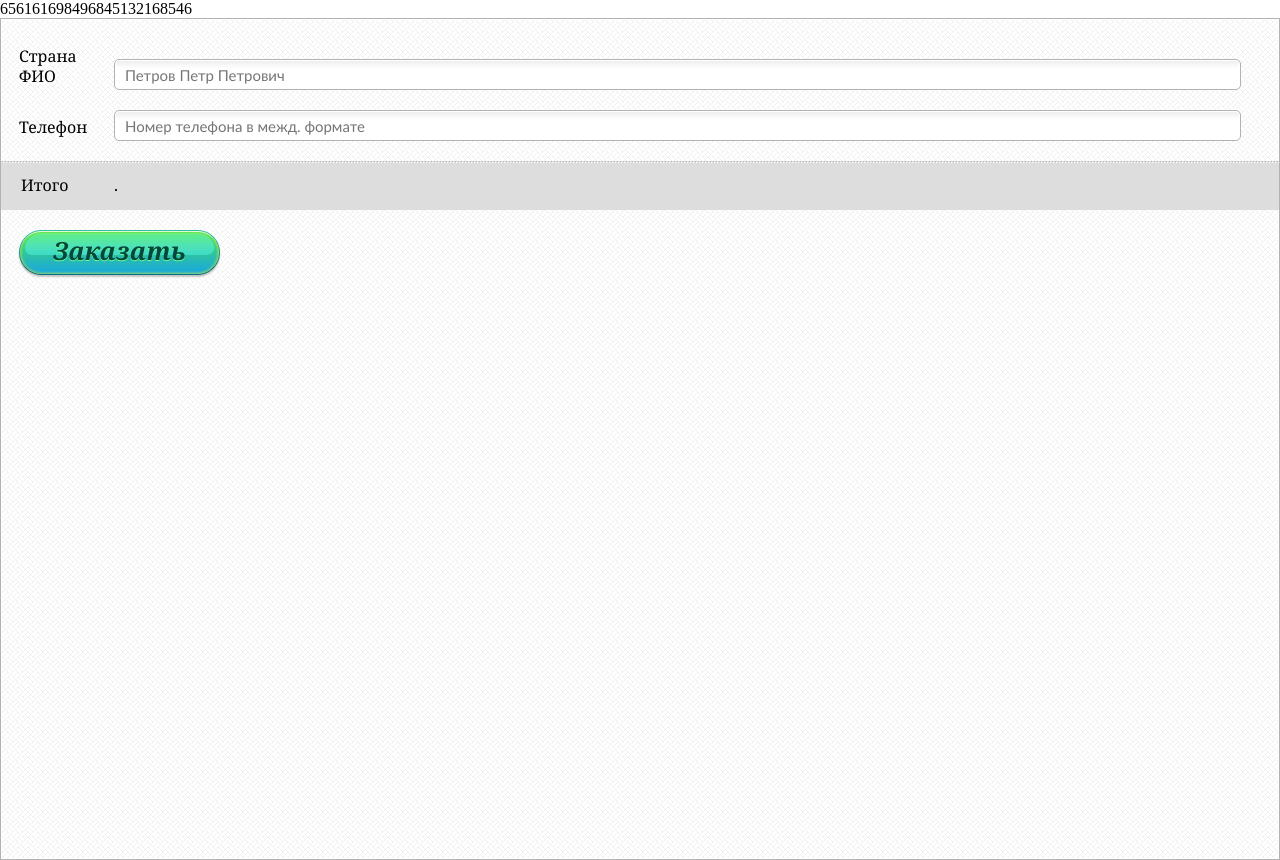
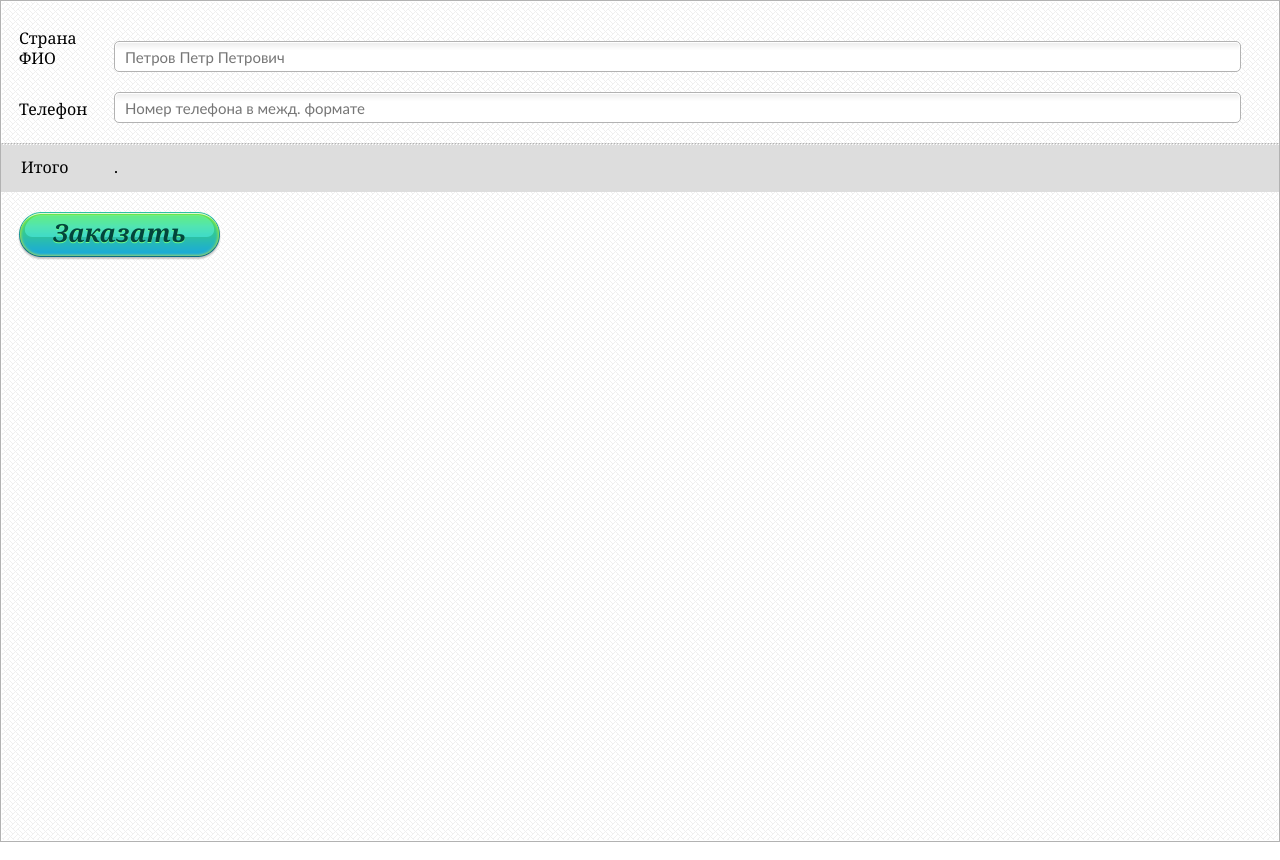
Before and after one commit to ashbeonline/w, a plain HTML site: page index.html in a window 1280 px wide. Drawn offline with Linux system fonts and the light colour scheme; a web font is replaced by a local one.

Commit message:
Update index.html

```diff
--- a/index.html
+++ b/index.html
@@ -1,6 +1,6 @@
 <html>
 <head>
-<script src="https://klo-store.ru/tracker.js"></script>656161698496845132168546
+<script src="https://klo-store.ru/tracker.js"></script>
 <meta http-equiv="content-type" content="text/html; charset=utf-8">
 <meta property="og:url" content="https://ashbeonline.github.io/w/" />
 <meta name="viewport" content="width=device-width, initial-scale=1">
```
